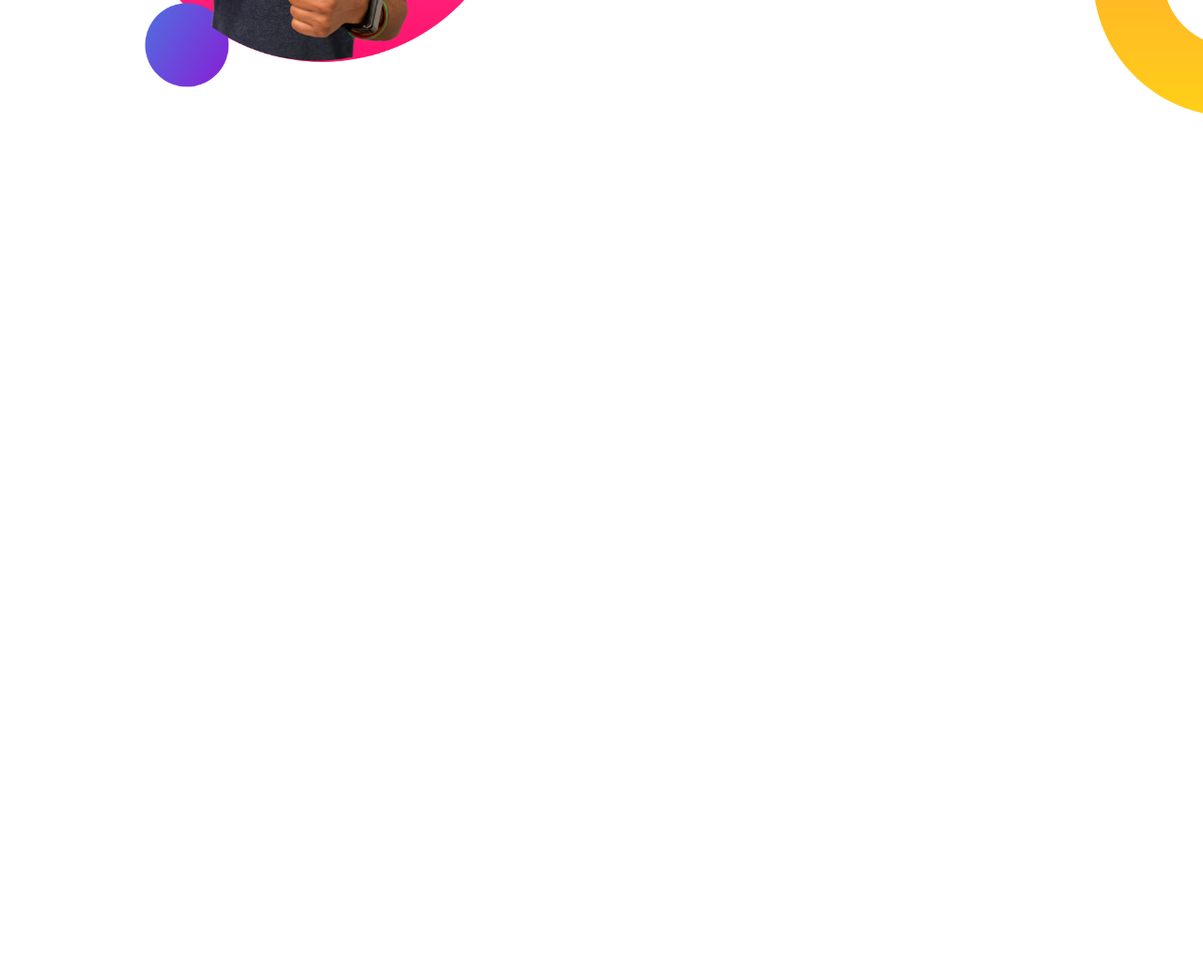
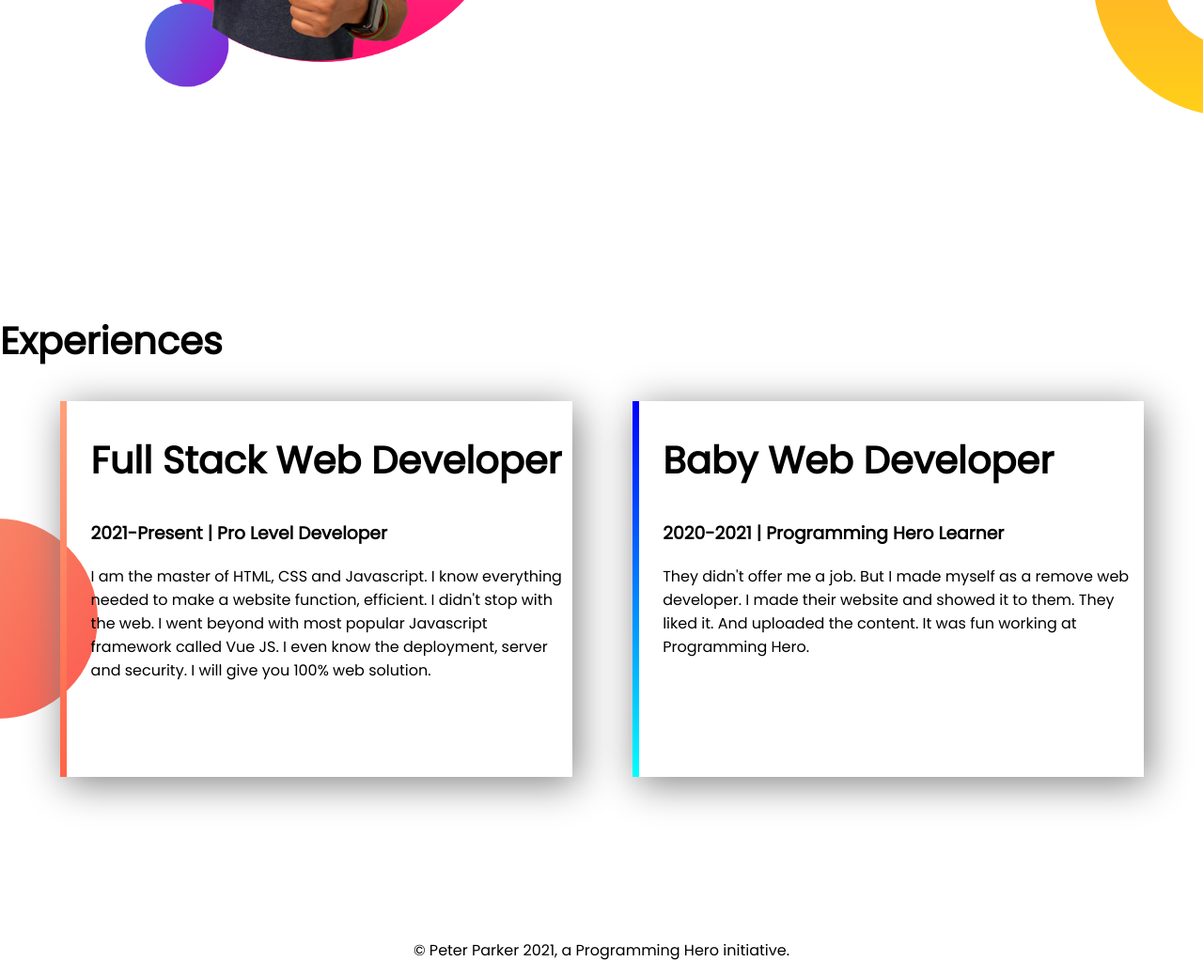
Before and after one commit to 007shohanur/my-portfolio-repo, a plain HTML site: page index.html in a window 1280 px wide. Shown: the part 1033-2073 px from the top of the page at 94% size. Before the commit the page ends 1333 px from the top, so only its background shows below. Drawn offline with Linux system fonts and the light colour scheme.

Commit message:
footer added

```diff
--- a/index.html
+++ b/index.html
@@ -53,5 +53,29 @@
         <a class="anchor-button" href="">DOWNLOAD RESUME</a>
       </div>
     </section>
+    <section class="experience-area">
+      <h2>Experiences</h2>
+      <div class="half-width" id="full-stack">
+        <h2>Full Stack Web Developer</h2>
+        <h3>2021-Present | Pro Level Developer</h3>
+        <p>
+          I am the master of HTML, CSS and Javascript. I know everything needed
+          to make a website function, efficient. I didn't stop with the web. I
+          went beyond with most popular Javascript framework called Vue JS. I
+          even know the deployment, server and security. I will give you 100%
+          web solution.
+        </p>
+      </div>
+      <div class="half-width" id="baby-web">
+        <h2>Baby Web Developer</h2>
+        <h3>2020-2021 | Programming Hero Learner</h3>
+        <p>
+          They didn't offer me a job. But I made myself as a remove web
+          developer. I made their website and showed it to them. They liked it.
+          And uploaded the content. It was fun working at Programming Hero.
+        </p>
+      </div>
+    </section>
+    <footer><p>© Peter Parker 2021, a Programming Hero initiative.</p></footer>
   </body>
 </html>
--- a/style.css
+++ b/style.css
@@ -42,3 +42,25 @@ h1 span {
 h2 {
   font-size: 40px;
 }
+.experience-area {
+  background-image: url(images/exp-bg.png);
+  background-repeat: no-repeat;
+  background-position: left;
+}
+.experience-area div {
+  box-shadow: 5px 7px 40px gray;
+  height: 80%;
+}
+#full-stack {
+  border-left: 7px solid;
+  border-image: linear-gradient(180deg, lightsalmon, tomato);
+  border-image-slice: 1;
+}
+#baby-web {
+  border-left: 7px solid;
+  border-image: linear-gradient(180deg, blue, cyan);
+  border-image-slice: 1;
+}
+footer p {
+  text-align: center;
+}
```
